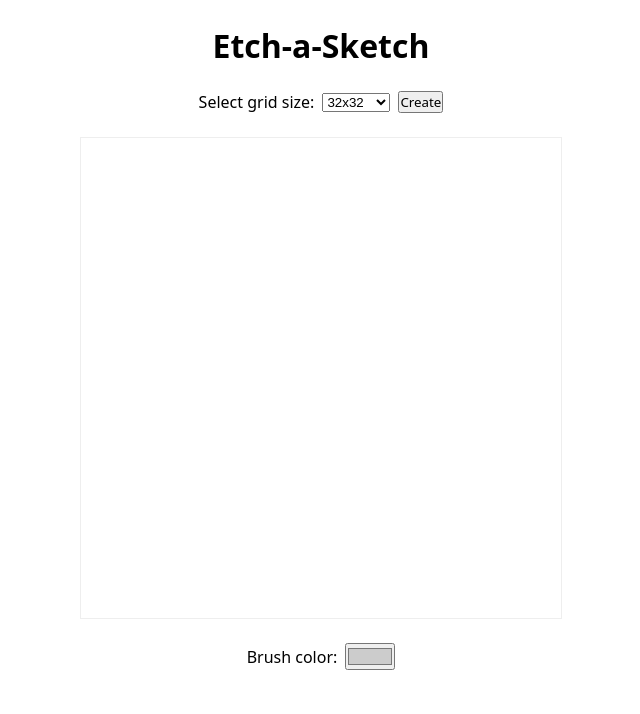
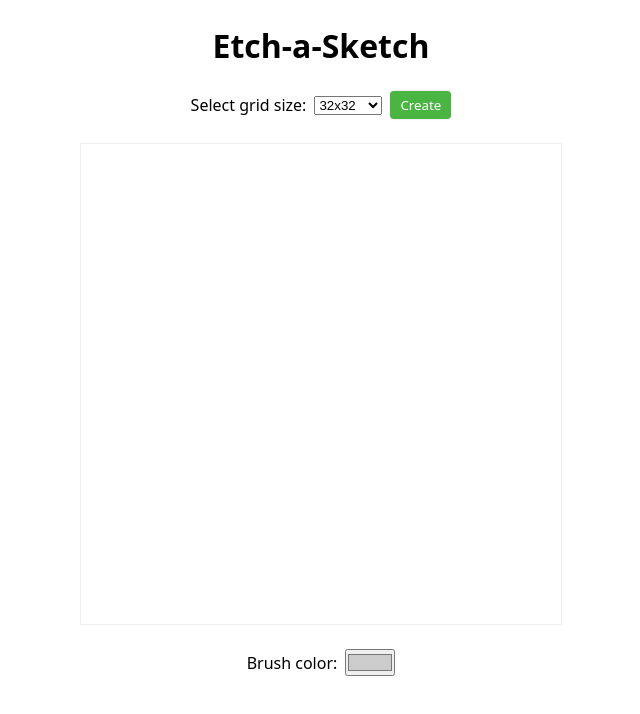
Before and after one commit to algymbra/odin-etch-a-sketch, a plain HTML site: page index.html in a window 1280 px wide. Shown: the whole page, without its empty margins (319-959 px from the left). Drawn offline with Linux system fonts and the light colour scheme.

Commit message:
Change button colors accordingly

```diff
--- a/styles.css
+++ b/styles.css
@@ -53,10 +53,32 @@ form {
   flex-wrap: wrap;
 }
 
-
 .controls {
   display: flex;
   align-items: center;
   justify-content: center;
   gap: 8px;
 }
+
+.btn {
+  padding: 5px 10px;
+  background-color: #fff;
+  border: none;
+  border-radius: 0.3em;
+  box-shadow: 0 0 2px rgba(0, 0, 0, 0.2);
+  color: #fff;
+}
+
+.btn:hover {
+  cursor: pointer;
+  opacity: 0.85;
+}
+
+.btn--clear {
+  background-color: #ca0b00;
+  padding: 10px;
+}
+
+.btn--create {
+  background-color: #4bb543;
+}
```
